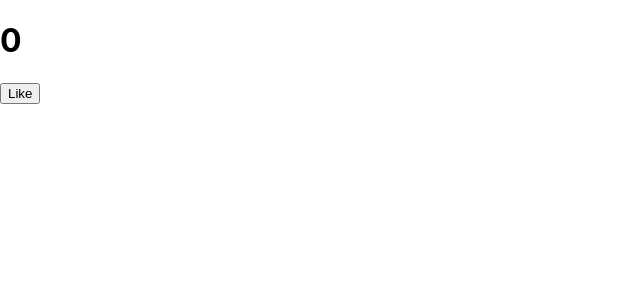
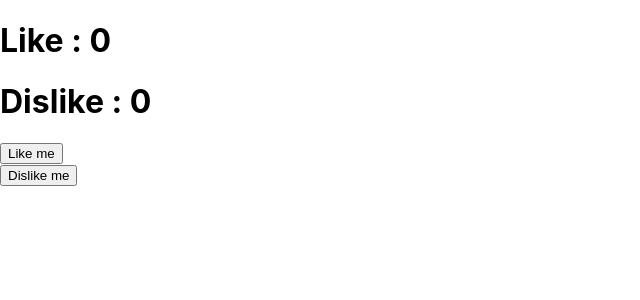
Before and after one commit to poomwarawat/React-workshop, a React (Create React App) app: page / in a window 1280 px wide. Shown: the top 300 px of the page, without its empty margins (0-640 px from the left). Built offline with nearby package versions, Linux system fonts and the light colour scheme.

Commit message:
Add like and dislike

```diff
--- a/src/App.js
+++ b/src/App.js
@@ -1,33 +1,38 @@
 import React, {Component} from 'react';
+import LikeBtn  from './LikeBtn'
 
 class App extends Component {
 
     state = {
-        likeme : 0
+        likeme : 0,
+        disLike :0
     }
     render(){
-
         return (
             <div className="App">
-                <h1>{this.state.likeme}</h1>
-                <button onClick={this.handleClick}>Like</button>
+                <h1>Like : {this.state.likeme}</h1>
+                <h1>Dislike : {this.state.disLike}</h1>
+                <LikeBtn onclickLike={this.handleClick} like={true}></LikeBtn>
+                <LikeBtn onclickLike={this.handleClick}></LikeBtn>
             </div>
         );
     }
 
-    handleClick = () =>{
-        //แบบนี้ดี
-        this.setState((prevState, props) => {
-            return{
-                likeme : prevState.likeme + 1
-            }
-        })
+    handleClick = (like) =>{
+        if(like){
+            this.setState((prevState, props) => {
+                return{
+                    likeme : prevState.likeme + 1
+                }
+            })
+        }else{
+            this.setState((prevState, props) => {
+                return{
+                    disLike : prevState.disLike + 1
+                }
+            })
+        }
 
-        //this.state.likeme = 5 // Error
-
-        // this.setState({
-        //     likeme : this.state.likeme + 1 // เกือบถูก
-        // })
     }
 }
 
--- /dev/null
+++ b/src/LikeBtn.js
@@ -0,0 +1,14 @@
+import React, { Component } from 'react'
+
+export default class LikeBtn extends Component {
+    render() {
+        return (
+            <div>
+                <button onClick={this.handleClick}>{this.props.like ? 'Like me' : 'Dislike me'}</button>
+            </div>
+        )
+    }
+    handleClick = () =>{
+        this.props.onclickLike(this.props.like)
+    }
+}
```
